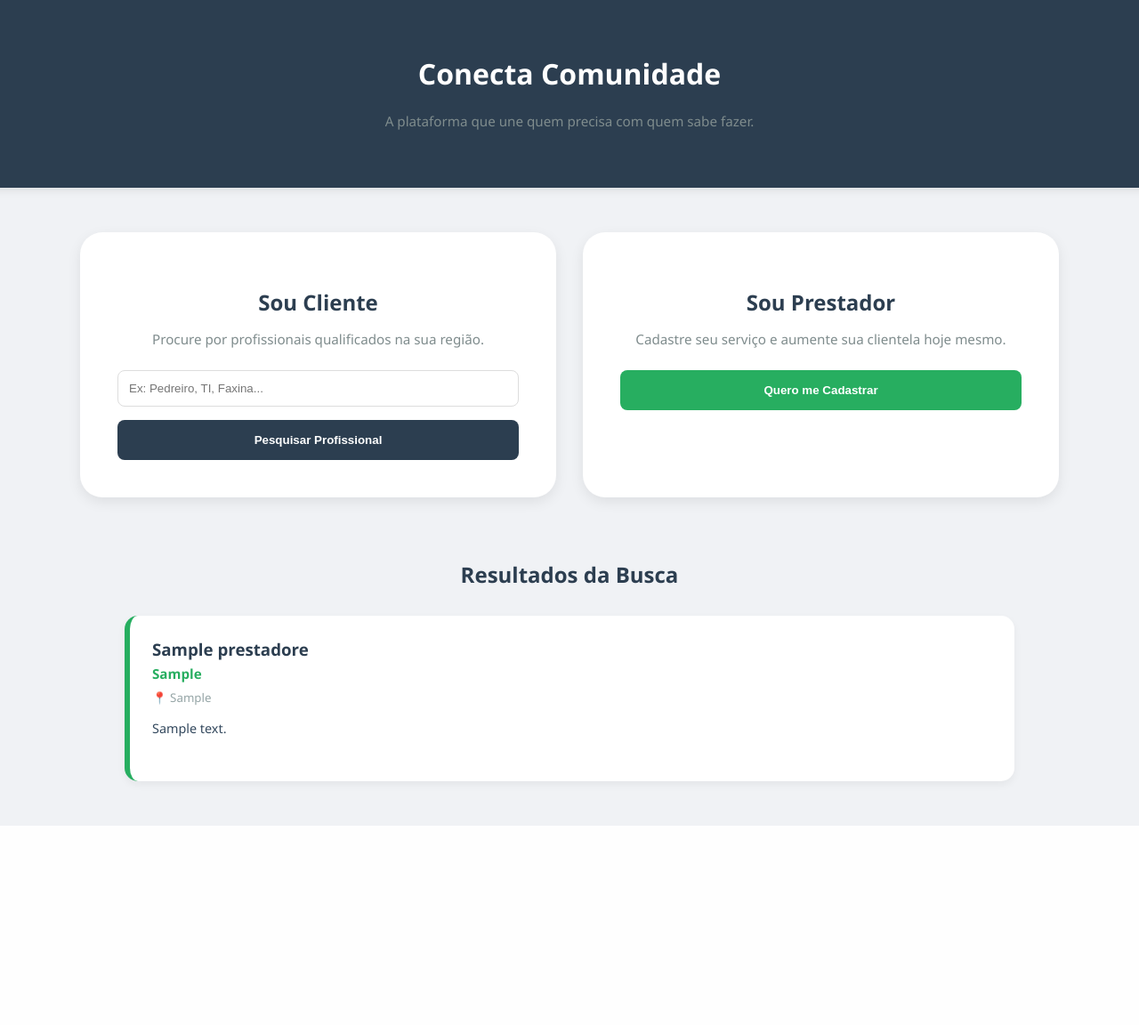
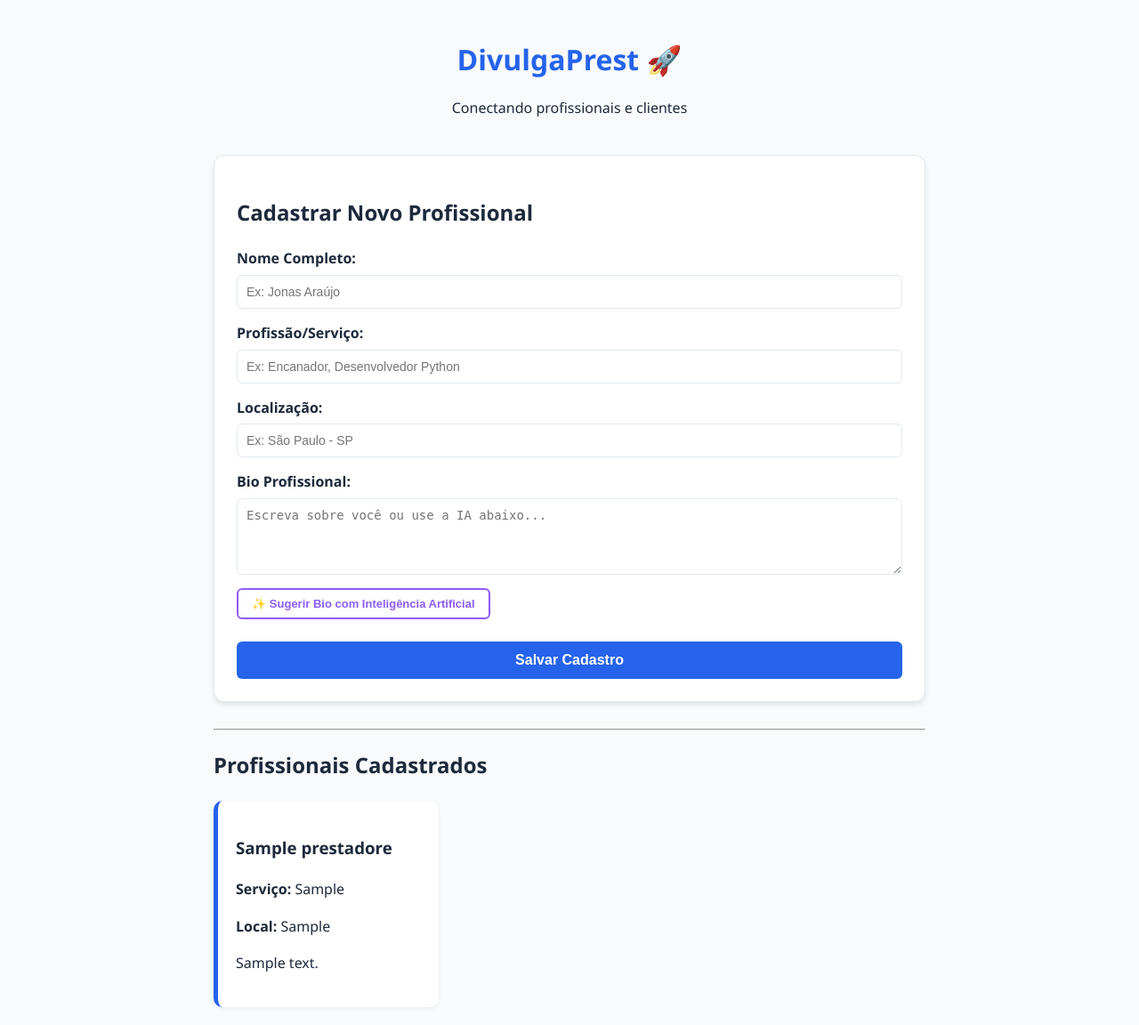
Before and after one commit to jonasmateus-ui/SITE-DE-CADASTRO-DE-PRESTADORES, a Flask app: page / in a window 1280 px wide. Shown: the whole page at 89% size. Before the commit the page ends 928 px from the top, so only its background shows below. Run offline with Flask 3, Linux system fonts and the light colour scheme; tables that the repository leaves empty hold one stand-in row (values such as "Sample post").

Commit message:
feat: novo visual e integracao com IA Gemini

```diff
--- a/app.py
+++ b/app.py
@@ -1,12 +1,20 @@
-from flask import Flask, render_template, request, redirect, url_for
+from flask import Flask, render_template, request, redirect, url_for, jsonify
 import sqlite3
+import google.generativeai as genai
 import os
 
 app = Flask(__name__)
 
-# Configuração e Criação do Banco de Dados SQLite
+# --- CONFIGURAÇÃO DA IA (GEMINI) ---
+# Substitua pelo sua chave real entre as aspas
+CHAVE_IA = "SUA_CHAVE_AQUI"
+genai.configure(api_key=CHAVE_IA)
+
+# Configuração do Banco de Dados
+DB_PATH = "dados.db"
+
 def init_db():
-    conn = sqlite3.connect('dados.db')
+    conn = sqlite3.connect(DB_PATH)
     cursor = conn.cursor()
     cursor.execute('''
         CREATE TABLE IF NOT EXISTS prestadores (
@@ -20,21 +28,18 @@ def init_db():
     conn.commit()
     conn.close()
 
-# CHAMADA CRUCIAL: Inicializa o banco sempre que o app carregar
+# Inicializa o banco sempre que o app carregar
 init_db()
 
 @app.route('/')
 def index():
-    # Agora a página inicial também precisa buscar os dados para exibir
-    conn = sqlite3.connect('dados.db')
+    conn = sqlite3.connect(DB_PATH)
+    conn.row_factory = sqlite3.Row
     cursor = conn.cursor()
-    cursor.execute('SELECT nome, servico, local, bio FROM prestadores')
-    todos = cursor.fetchall()
+    cursor.execute("SELECT * FROM prestadores ORDER BY id DESC")
+    prestadores = cursor.fetchall()
     conn.close()
-
-    # Converte para dicionário para facilitar no HTML
-    lista_profissionais = [{'nome': r[0], 'servico': r[1], 'local': r[2], 'bio': r[3]} for r in todos]
-    return render_template('index.html', resultados=lista_profissionais)
+    return render_template("index.html", prestadores=prestadores)
 
 @app.route('/cadastrar', methods=['POST'])
 def cadastrar():
@@ -43,36 +48,36 @@ def cadastrar():
     local = request.form.get('local')
     bio = request.form.get('bio')
 
-    # Validação simples para evitar erro de dados vazios
-    if not nome or not servico:
-        return redirect(url_for('index'))
-
-    try:
-        conn = sqlite3.connect('dados.db')
-        cursor = conn.cursor()
-        cursor.execute('INSERT INTO prestadores (nome, servico, local, bio) VALUES (?, ?, ?, ?)',
-                       (nome, servico, local, bio))
-        conn.commit()
-        conn.close()
-    except Exception as e:
-        print(f"Erro no Banco: {e}")
-        return "Erro interno ao salvar", 500
+    if nome and servico:
+        try:
+            conn = sqlite3.connect(DB_PATH)
+            cursor = conn.cursor()
+            cursor.execute('INSERT INTO prestadores (nome, servico, local, bio) VALUES (?, ?, ?, ?)',
+                           (nome, servico, local, bio))
+            conn.commit()
+            conn.close()
+        except Exception as e:
+            print(f"Erro ao salvar: {e}")
 
     return redirect(url_for('index'))
 
-@app.route('/buscar')
-def buscar():
-    profissao = request.args.get('profissao', '')
+# --- ROTA DA IA PARA GERAR BIO ---
+@app.route('/gerar_bio', methods=['POST'])
+def gerar_bio():
+    try:
+        dados = request.get_json()
+        servico = dados.get('servico')
 
-    conn = sqlite3.connect('dados.db')
-    cursor = conn.cursor()
-    cursor.execute("SELECT nome, servico, local, bio FROM prestadores WHERE servico LIKE ?",
-                   ('%' + profissao + '%',))
-    resultados = cursor.fetchall()
-    conn.close()
+        if not servico:
+            return jsonify({"erro": "Serviço não informado"}), 400
 
-    lista_profissionais = [{'nome': r[0], 'servico': r[1], 'local': r[2], 'bio': r[3]} for r in resultados]
-    return render_template('index.html', resultados=lista_profissionais)
+        model = genai.GenerativeModel('gemini-1.5-flash')
+        prompt = f"Escreva uma bio profissional curta e vendedora para um {servico}. Seja direto."
+
+        response = model.generate_content(prompt)
+        return jsonify({"bio_sugerida": response.text})
+    except Exception as e:
+        return jsonify({"erro": str(e)}), 500
 
 if __name__ == '__main__':
     app.run(debug=True)
--- a/static/style.css
+++ b/static/style.css
@@ -1,92 +1,127 @@
 /* Configurações Gerais */
+:root {
+    --primary: #2563eb;
+    --primary-hover: #1d4ed8;
+    --bg: #f8fafc;
+    --text: #1e293b;
+    --card-bg: #ffffff;
+    --border: #e2e8f0;
+    --ia-color: #8b5cf6;
+    --ia-hover: #7c3aed;
+}
+
 body {
-    font-family: 'Segoe UI', Tahoma, Geneva, Verdana, sans-serif;
-    background-color: #f0f2f5;
+    font-family: 'Segoe UI', Roboto, sans-serif;
+    background-color: var(--bg);
+    color: var(--text);
     margin: 0;
-    display: flex;
-    flex-direction: column;
-    align-items: center;
+    padding: 20px;
+    line-height: 1.6;
+}
+
+.container {
+    max-width: 800px;
+    margin: 0 auto;
 }
 
 header {
-    background-color: #2c3e50;
-    color: white;
-    padding: 40px;
     text-align: center;
-    width: 100%;
-    box-shadow: 0 2px 10px rgba(0,0,0,0.1);
+    margin-bottom: 40px;
 }
 
-/* Container dos Cards */
-.container {
-    display: flex;
-    justify-content: center;
-    gap: 30px;
-    padding: 50px;
-    width: 100%;
-    max-width: 1100px;
+h1 { color: var(--primary); margin-bottom: 5px; }
+
+/* Estilo do Card de Formulário */
+.card {
+    background: var(--card-bg);
+    padding: 25px;
+    border-radius: 12px;
+    box-shadow: 0 4px 6px -1px rgba(0, 0, 0, 0.1);
+    border: 1px solid var(--border);
+    margin-bottom: 30px;
 }
 
-/* O "Card" Dinâmico (Bolinha) */
-.box {
-    background: white;
-    padding: 40px;
-    border-radius: 25px;
-    width: 45%;
-    box-shadow: 0 5px 15px rgba(0,0,0,0.08);
-    transition: all 0.3s ease; /* Faz o movimento suave */
-    text-align: center;
-    border: 2px solid transparent;
-}
-
-/* Efeito de se mexer ao passar o mouse */
-.box:hover {
-    transform: translateY(-12px); /* Eleva o card */
-    box-shadow: 0 15px 35px rgba(0,0,0,0.15);
-    border-color: #27ae60;
-}
-
-h2 {
-    color: #2c3e50;
+.input-group {
     margin-bottom: 15px;
 }
 
-p {
-    color: #7f8c8d;
-    font-size: 0.95em;
-    margin-bottom: 25px;
+label {
+    display: block;
+    font-weight: 600;
+    margin-bottom: 5px;
 }
 
-/* Inputs e Botões Padronizados */
 input, textarea {
     width: 100%;
-    padding: 12px;
-    margin-bottom: 15px;
-    border: 1px solid #ddd;
-    border-radius: 8px;
-    box-sizing: border-box; /* Garante que o padding não estoure a largura */
+    padding: 10px;
+    border: 1px solid var(--border);
+    border-radius: 6px;
+    box-sizing: border-box; /* Garante que o padding não quebre a largura */
+    font-size: 14px;
 }
 
-button {
-    width: 100%;
-    padding: 15px;
-    border: none;
-    border-radius: 8px;
-    font-weight: bold;
-    cursor: pointer;
-    transition: 0.3s;
+input:focus, textarea:focus {
+    outline: none;
+    border-color: var(--primary);
+    box-shadow: 0 0 0 3px rgba(37, 99, 235, 0.1);
 }
 
-.btn-cliente {
-    background-color: #2c3e50;
+/* Botões */
+button {
+    cursor: pointer;
+    transition: all 0.2s;
+    font-weight: 600;
+}
+
+.btn-salvar {
+    width: 100%;
+    background-color: var(--primary);
+    color: white;
+    border: none;
+    padding: 12px;
+    border-radius: 6px;
+    font-size: 16px;
+    margin-top: 10px;
+}
+
+.btn-salvar:hover { background-color: var(--primary-hover); }
+
+/* BOTÃO DE IA (ROXO) */
+.btn-ia {
+    background-color: white;
+    color: var(--ia-color);
+    border: 2px solid var(--ia-color);
+    padding: 8px 15px;
+    border-radius: 6px;
+    margin-top: 8px;
+    font-size: 13px;
+    display: flex;
+    align-items: center;
+    gap: 5px;
+}
+
+.btn-ia:hover {
+    background-color: var(--ia-color);
     color: white;
 }
 
-.btn-prestador {
-    background-color: #27ae60;
-    color: white;
+.btn-ia:disabled {
+    opacity: 0.6;
+    cursor: not-allowed;
 }
 
-button:hover {
-    filter: brightness(1.2);
+/* Lista de Prestadores */
+.lista-grids {
+    display: grid;
+    grid-template-columns: repeat(auto-fill, minmax(250px, 1fr));
+    gap: 20px;
+    margin-top: 20px;
 }
+
+.prestador-card {
+    background: white;
+    padding: 20px;
+    border-radius: 10px;
+    border-left: 5px solid var(--primary);
+    box-shadow: 0 2px 4px rgba(0,0,0,0.05);
+}
--- a/templates/index.html
+++ b/templates/index.html
@@ -3,77 +3,63 @@
 <head>
     <meta charset="UTF-8">
     <meta name="viewport" content="width=device-width, initial-scale=1.0">
+    <title>DivulgaPrest | Cadastro com IA</title>
     <link rel="stylesheet" href="{{ url_for('static', filename='style.css') }}">
-    <title>Conecta Comunidade - ADS</title>
 </head>
 <body>
 
     <header>
-        <h1>Conecta Comunidade</h1>
-        <p>A plataforma que une quem precisa com quem sabe fazer.</p>
+        <h1>DivulgaPrest 🚀</h1>
+        <p>Conectando profissionais e clientes</p>
     </header>
 
-    <div class="container">
-        <section class="box">
-            <h2>Sou Cliente</h2>
-            <p>Procure por profissionais qualificados na sua região.</p>
-            <form action="/buscar" method="get">
-                <input type="text" name="profissao" placeholder="Ex: Pedreiro, TI, Faxina..." required>
-                <button type="submit" class="btn-cliente">Pesquisar Profissional</button>
+    <main class="container">
+        <section class="card">
+            <h2>Cadastrar Novo Profissional</h2>
+            <form action="/cadastrar" method="POST">
+                <div class="input-group">
+                    <label>Nome Completo:</label>
+                    <input type="text" name="nome" required placeholder="Ex: Jonas Araújo">
+                </div>
+
+                <div class="input-group">
+                    <label>Profissão/Serviço:</label>
+                    <input type="text" id="servico_input" name="servico" required placeholder="Ex: Encanador, Desenvolvedor Python">
+                </div>
+
+                <div class="input-group">
+                    <label>Localização:</label>
+                    <input type="text" name="local" required placeholder="Ex: São Paulo - SP">
+                </div>
+
+                <div class="input-group">
+                    <label>Bio Profissional:</label>
+                    <textarea id="bio_input" name="bio" rows="4" placeholder="Escreva sobre você ou use a IA abaixo..."></textarea>
+
+                    <button type="button" class="btn-ia" onclick="gerarBioComIA()">
+                        ✨ Sugerir Bio com Inteligência Artificial
+                    </button>
+                </div>
+
+                <button type="submit" class="btn-salvar">Salvar Cadastro</button>
             </form>
         </section>
 
-        <section class="box">
-            <h2>Sou Prestador</h2>
-            <p>Cadastre seu serviço e aumente sua clientela hoje mesmo.</p>
+        <hr>
 
-            <button id="btnAbrir" class="btn-prestador">Quero me Cadastrar</button>
-
-            <div id="formCadastro" style="display: none; margin-top: 25px; text-align: left;">
-                <form action="/cadastrar" method="POST">
-                    <input type="text" name="nome" placeholder="Seu Nome Completo" required>
-                    <input type="text" name="servico" placeholder="Sua Profissão" required>
-                    <input type="text" name="local" placeholder="Seu Bairro/Cidade" required>
-                    <textarea name="bio" placeholder="Conte um pouco sobre sua experiência..."></textarea>
-                    <button type="submit" class="btn-prestador">Salvar meu Perfil</button>
-                </form>
+        <section>
+            <h2>Profissionais Cadastrados</h2>
+            <div class="lista-grids">
+                {% for p in prestadores %}
+                <div class="prestador-card">
+                    <h3>{{ p.nome }}</h3>
+                    <p><strong>Serviço:</strong> {{ p.servico }}</p>
+                    <p><strong>Local:</strong> {{ p.local }}</p>
+                    <p class="bio-text">{{ p.bio }}</p>
+                </div>
+                {% else %}
+                <p>Nenhum profissional cadastrado ainda.</p>
+                {% endfor %}
             </div>
         </section>
-    </div>
-
-    {% if resultados %}
-    <div style="width: 80%; max-width: 1000px; margin-bottom: 50px;">
-        <h2 style="text-align: center; margin-bottom: 30px;">Resultados da Busca</h2>
-        <div style="display: grid; grid-template-columns: repeat(auto-fit, minmax(300px, 1fr)); gap: 20px;">
-            {% for p in resultados %}
-            <div style="background: white; padding: 25px; border-radius: 15px; box-shadow: 0 4px 10px rgba(0,0,0,0.05); border-left: 6px solid #27ae60;">
-                <h3 style="margin: 0; color: #2c3e50;">{{ p.nome }}</h3>
-                <p style="margin: 5px 0; color: #27ae60; font-weight: bold;">{{ p.servico }}</p>
-                <small style="color: #95a5a6;">📍 {{ p.local }}</small>
-                <p style="margin-top: 15px; font-size: 0.9em; color: #34495e;">{{ p.bio }}</p>
-            </div>
-            {% endfor %}
-        </div>
-    </div>
-    {% endif %}
-
-    <script>
-        // Função para mostrar o formulário mantendo a simetria
-        const btn = document.getElementById('btnAbrir');
-        const form = document.getElementById('formCadastro');
-
-        btn.onclick = function() {
-            if (form.style.display === 'none') {
-                form.style.display = 'block';
-                btn.innerText = 'Fechar Cadastro';
-                btn.style.backgroundColor = '#e74c3c'; // Muda para vermelho
-            } else {
-                form.style.display = 'none';
-                btn.innerText = 'Quero me Cadastrar';
-                btn.style.backgroundColor = '#27ae60'; // Volta para verde
-            }
-        };
-    </script>
-
-</body>
-</html>
+    </main>
```
